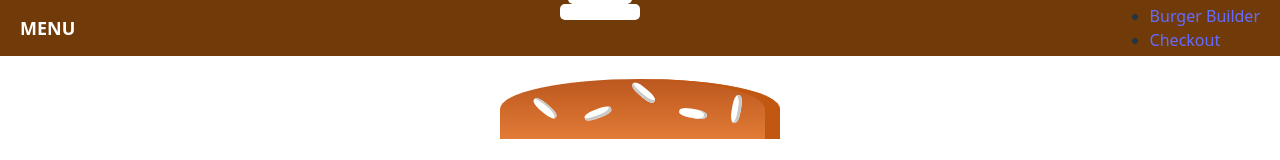
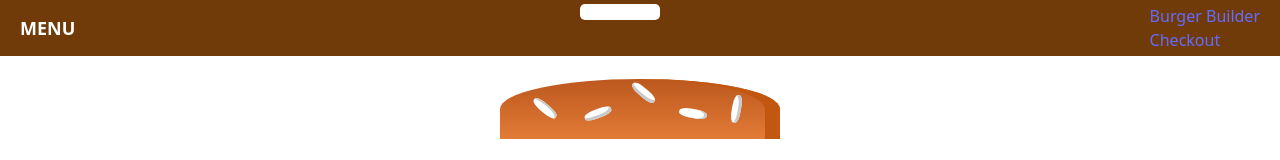
Before and after one commit to johjohcodes/burger-basics--01-project-setup, a React (Vite) app: page / in a window 1280 px wide. Shown: the top 160 px of the page. Built offline with nearby package versions, Linux system fonts and the light colour scheme; grey boxes are pictures that could not be loaded.

Commit message:
all i can say is omo

```diff
--- a/src/components/Navigation/Navigationitems/Navigationitem/Navigationitem.css
+++ b/src/components/Navigation/Navigationitems/Navigationitem/Navigationitem.css
@@ -8,7 +8,7 @@
 
 
 .NavigationItem a {
-    color: white;
+    color: brown  ;
     text-decoration: none;
     width: 100%;
     box-sizing: border-box;
--- a/src/components/Navigation/SideDrawer/SideDrawer.css
+++ b/src/components/Navigation/SideDrawer/SideDrawer.css
@@ -10,6 +10,7 @@
     padding: 32px 16px;
     box-sizing: border-box;
     transition: transform 0.3s ease-out;
+
 }
 
 
@@ -29,4 +30,12 @@
 .Logo{
     height: 11%;
     margin-bottom: 32px;
+
 }
+
+/* Remove bullets from navigation list in SideDrawer */
+.SideDrawer nav ul {
+    list-style: none;
+    padding: 0;
+    margin: 0;
+}
--- a/src/components/Navigation/Toolbar/Toolbar.css
+++ b/src/components/Navigation/Toolbar/Toolbar.css
@@ -37,6 +37,13 @@ nav.DesktopOnly {
   align-items: center;
 }
 
+/* Remove bullets from navigation bar in Toolbar */
+nav.DesktopOnly ul {
+    list-style: none;
+    margin: 0;
+    padding: 0;
+}
+
 @media (max-width: 500px) {
   .Toolbar {
     height: 48px;
@@ -55,11 +62,7 @@ nav.DesktopOnly {
   nav.DesktopOnly {
     font-size: 14px;
   }
+  .DesktopOnly {
+    display: none;
+  }
 }
-
-@media(max-width :499px) {
-    .DesktopOnly {
-        display: none;
-
-    }
-}
--- a/src/components/Navigation/Toolbar/Toolbar.jsx
+++ b/src/components/Navigation/Toolbar/Toolbar.jsx
@@ -4,11 +4,13 @@ import './Toolbar.css'
 import Logo from "../../Logo/Logo";
 import NavigationItems from "../Navigationitems/NavigationItems";
 
+
 const Toolbar = (props) => (
     <header className="Toolbar">
         <div className="Menu">MENU</div>
         <div className="Logo">
-           <Logo />
+            {/* Replace 'burger.png' with your actual image file name and path */}
+            <img src="/assets/images/burger.png" alt="Burger" style={{height: '100%', width: 'auto'}} />
         </div>
         <nav className="DesktopOnly">
             <NavigationItems/>
```
